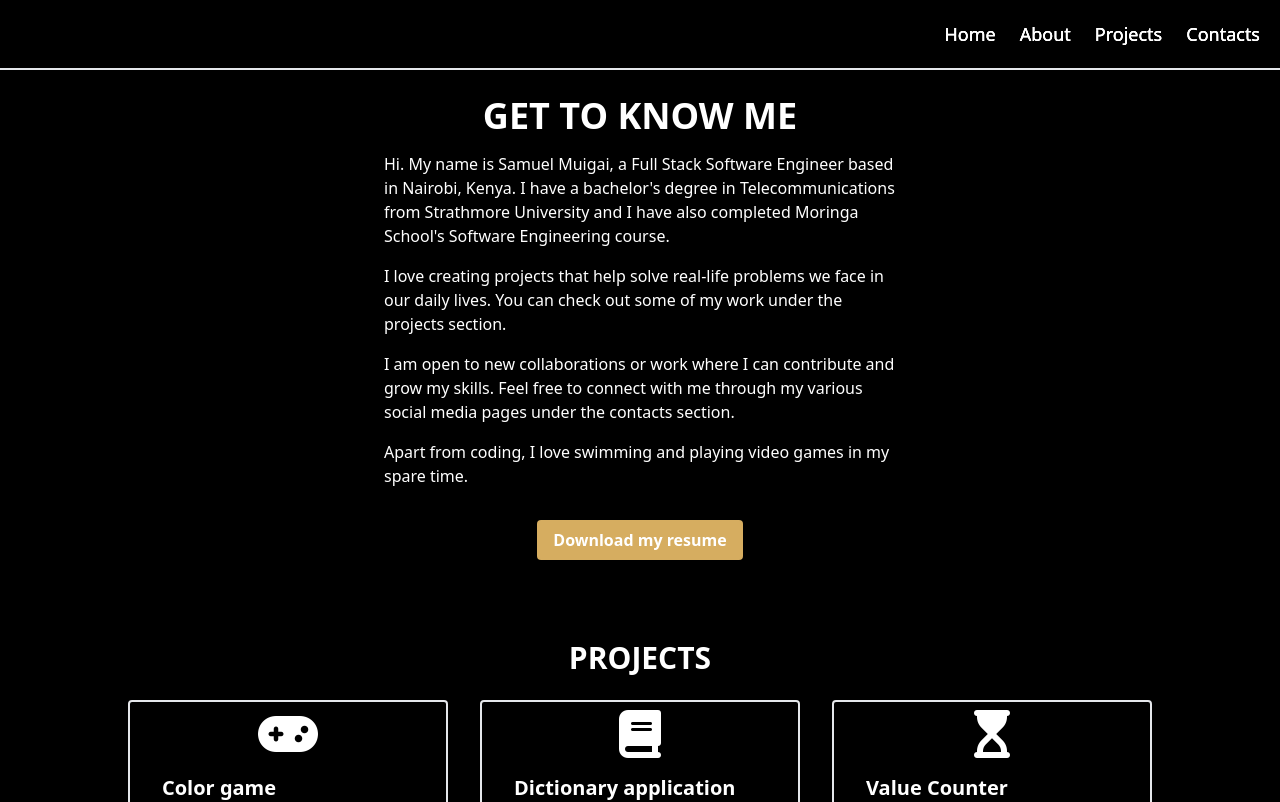
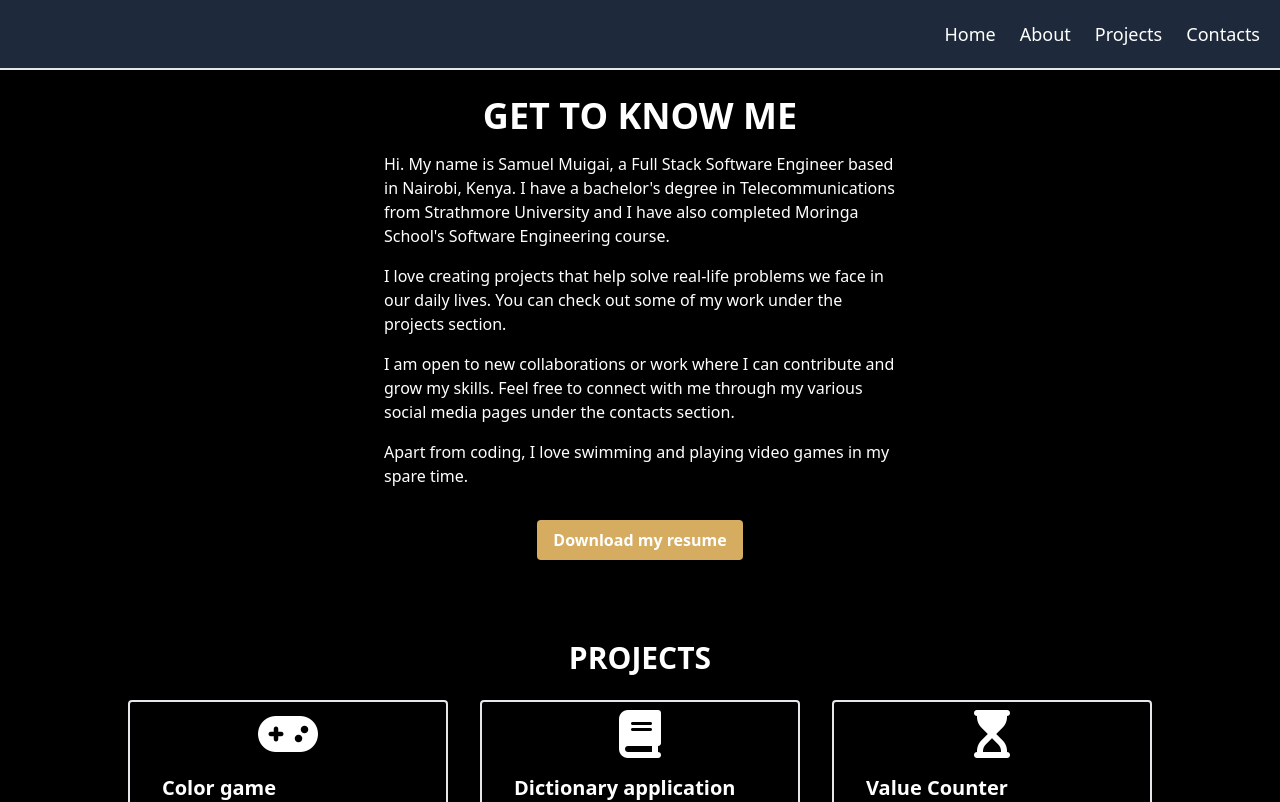
Before and after one commit to Ndungu-Muigai/new-portfolio, a React (Create React App) app: page /about in a window 1280 px wide. Shown: the top 802 px of the page. Built offline with nearby package versions, Linux system fonts and the light colour scheme; a web font is replaced by a local one.

Commit message:
Changed the background color of the navbar

```diff
--- a/src/Components/Navbar.js
+++ b/src/Components/Navbar.js
@@ -3,7 +3,7 @@ import { NavLink } from "react-router-dom"
 const Navbar = () =>
 {
     return (
-        <nav className=" bg-inherit border-b-2 flex flex-row p-5 text-base space-x-6 w-full fixed top-0 md:text-lg justify-end z-50">
+        <nav className=" bg-slate-800 border-b-2 flex flex-row p-5 text-base space-x-6 w-full fixed top-0 md:text-lg justify-end z-50">
             <NavLink to="/" className="nav-links">Home</NavLink>
             <NavLink to="/about" className="nav-links">About</NavLink>
             <NavLink to="/about#projects" className="nav-links">Projects</NavLink>
```
